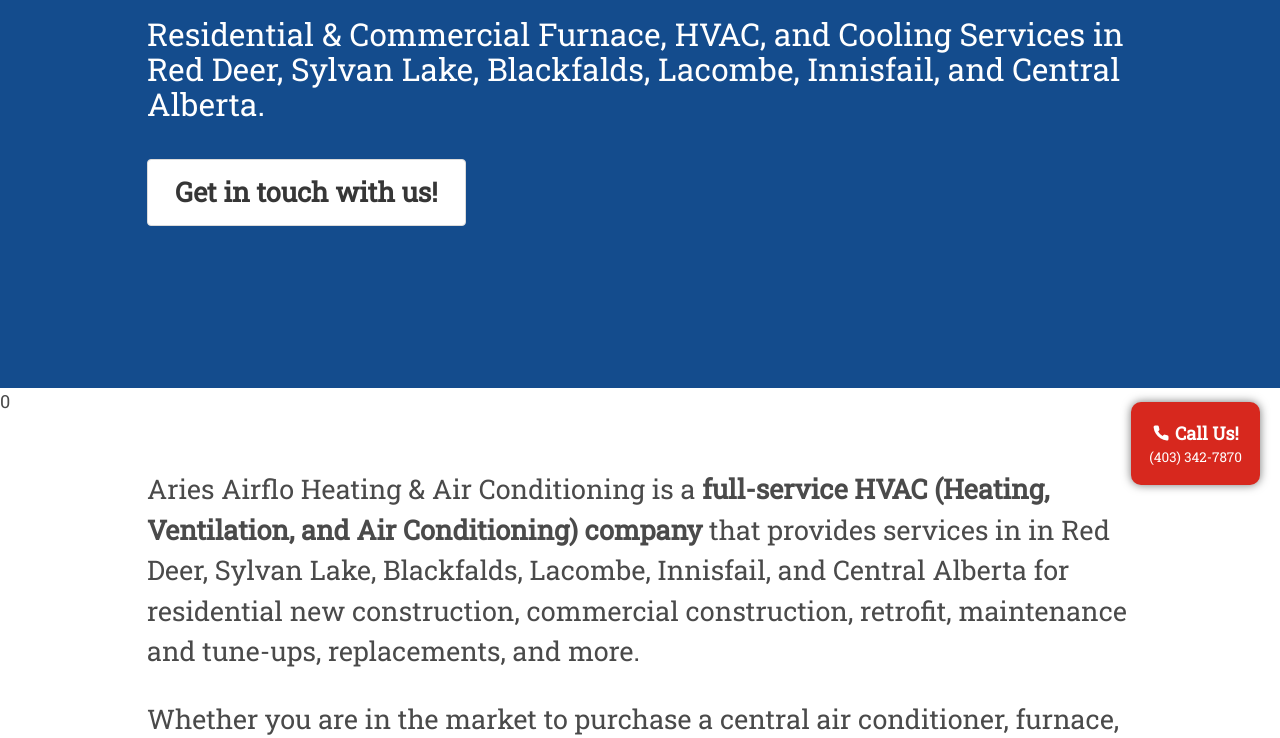
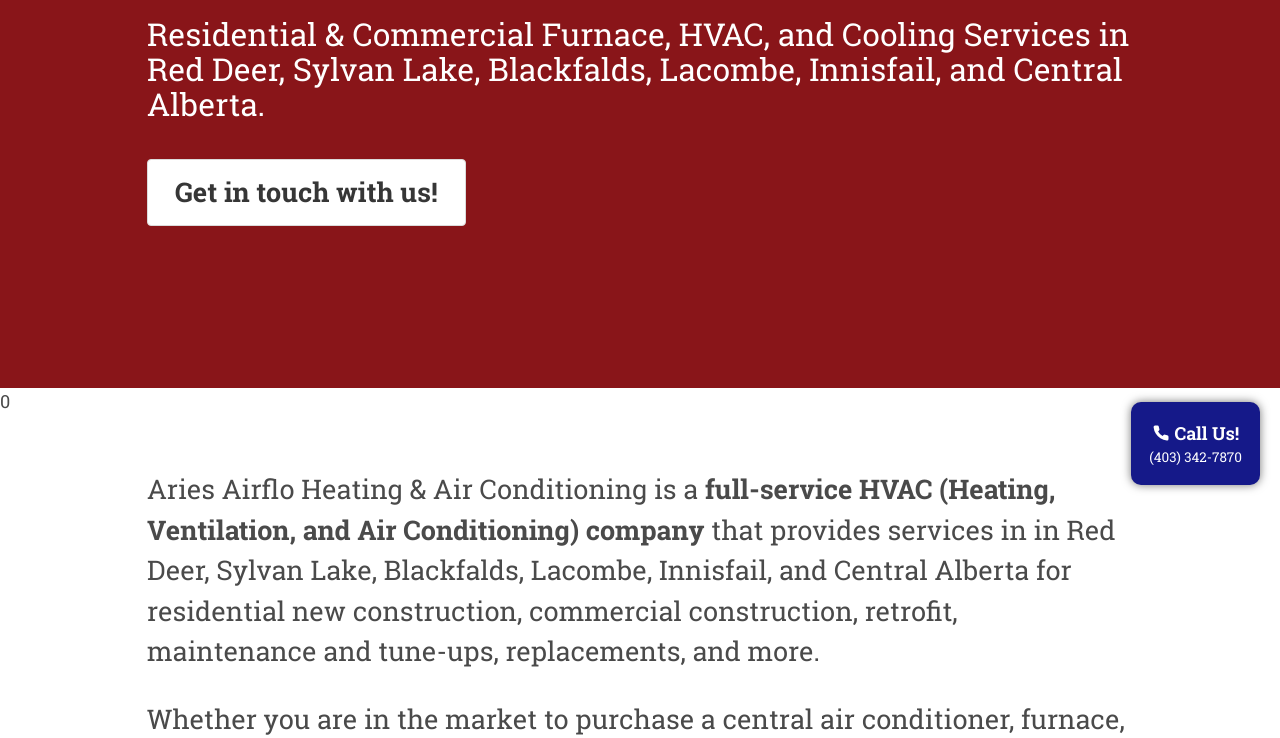
Before and after one commit to digital89/aries, a Gatsby site: page / in a window 1280 px wide. Shown: the part 295-1033 px from the top of the page. Built offline with nearby package versions, Linux system fonts and the light colour scheme; Gatsby itself is replaced by a stand-in of ours.

Commit message:
Site completion.

```diff
--- a/src/components/CallToAction.js
+++ b/src/components/CallToAction.js
@@ -23,7 +23,7 @@ export default () => (
       {`
         .cta {
           align-items: center;
-          background-color: ${styles.colors.danger};
+          background-color: ${styles.colors.info};
           border-radius: 10px;
           bottom: 20px;
           box-shadow: 0 0 10px #777;
--- a/src/components/Footer.js
+++ b/src/components/Footer.js
@@ -8,7 +8,7 @@ export default () => (
 
         <div>
           <div className="footer-image-container">
-            <img className="footer-image" src="/images/logo_new_long.png" alt="Aries Airflo Logo" />
+            <img className="footer-image" src="/images/logo.png" alt="Aries Airflo Logo" />
           </div>
         </div>
 
--- a/src/components/Layout.js
+++ b/src/components/Layout.js
@@ -34,7 +34,6 @@ class Layout extends PureComponent {
           <meta name="robots" content="index, follow" />
           <link rel="canonical" href="https://ariesairflo.com/" />
           {/* <link rel="icon" href="/images/icon.png" /> */}
-          <link href="https://fonts.googleapis.com/css?family=Roboto+Slab&display=swap" rel="stylesheet" />
         </Helmet>
 
         <Navbar />
--- a/src/components/Navbar.js
+++ b/src/components/Navbar.js
@@ -15,13 +15,13 @@ export default () => {
         <div className="navbar-brand">
 
           <Link className="navbar-item" to="/">
-            <img src="/images/logo_new_long.png" alt="Aires Airflo Logo" />
+            <img src="/images/logo.png" alt="Aires Airflo Logo" />
           </Link>
 
 
           <div className="navbar-brand-container is-hidden-desktop">
             <Link to="/contact">
-              <button className="button is-danger is-small is-outlined" type="button">
+              <button className="button is-info is-small is-outlined" type="button">
                 <strong>Contact Us</strong>
               </button>
             </Link>
@@ -107,7 +107,7 @@ export default () => {
           <div className="navbar-end is-hidden-touch">
             <div className="navbar-item">
               <Link to="/contact">
-                <button className="button is-danger" type="button">
+                <button className="button is-info" type="button">
                   <strong>Contact Us</strong>
                 </button>
               </Link>
--- a/src/pages/index.js
+++ b/src/pages/index.js
@@ -16,6 +16,7 @@ import {
 } from '../../cms/pages/home'
 import Layout from '../components/Layout'
 import styles from '../styles'
+import { useSmallImage } from '../utilities'
 
 export default () => {
   return (
@@ -104,7 +105,7 @@ export default () => {
                   style={{ display: 'flex', alignItems: 'center' }}
                 >
                   <a href={brandItemLink} target="_blank" rel="noopener noreferrer">
-                    <img src={brandItemImageSrc} alt={brandItemName} />
+                    <img src={useSmallImage(brandItemImageSrc)} alt={brandItemName} />
                   </a>
                 </div>
               ))}
--- a/src/pages/services.js
+++ b/src/pages/services.js
@@ -9,6 +9,7 @@ import {
 import Layout from '../components/Layout'
 import Title from '../components/Title'
 import styles from '../styles'
+import { useSmallImage } from '../utilities'
 
 export default () => {
   return (
@@ -54,7 +55,7 @@ export default () => {
                         )}
                         key={serviceItemImageTitle}
                       >
-                        <img src={serviceItemImageSrc} alt={serviceItemImageTitle} />
+                        <img src={useSmallImage(serviceItemImageSrc)} alt={serviceItemImageTitle} />
                         <div className="service-item-title"><b>{serviceItemImageTitle}</b></div>
                         <div className="service-item-subtitle">{serviceItemImageSubtitle}</div>
                       </div>
--- a/src/pages/warranty.js
+++ b/src/pages/warranty.js
@@ -34,7 +34,7 @@ export default () => {
                       <img
                         className="warranty-item-image"
                         src={warrantyItemImageSrc}
-                        alt={`${warrantyItemName} Logo`}
+                        alt={warrantyItemName}
                       />
                     </div>
                     <footer className="card-footer">
--- /dev/null
+++ b/src/styles/fonts.scss
@@ -0,0 +1,12 @@
+@font-face {
+	font-family: 'Roboto Slab';
+	font-style: normal;
+	font-weight: 400;
+	src: url('/fonts/RobotoSlab-Regular.woff') format('woff');
+}
+@font-face {
+	font-family: 'Roboto Slab';
+	font-style: normal;
+	font-weight: 700;
+  src: url('/fonts/RobotoSlab-Bold.woff') format('woff');
+}
--- a/src/styles/index.js
+++ b/src/styles/index.js
@@ -1,19 +1,19 @@
 export default {
   colors: {
     // bulma new branding
-    primary: '#144C8D',
-    link: '#144C8D',
-    info: '#144C8D',
-    success: '#4c8d14',
-    warning: '#FFA355',
-    danger: '#D7281E',
+    // primary: '#144C8D',
+    // link: '#144C8D',
+    // info: '#144C8D',
+    // success: '#4c8d14',
+    // warning: '#FFA355',
+    // danger: '#D7281E',
     // bulma old branding
-    // primary: '#891519',
-    // link: '#891519',
-    // info: '#151989',
-    // success: '#198915',
-    // warning: '#894B15',
-    // danger: '#CB1F25',
+    primary: '#891519',
+    link: '#891519',
+    info: '#151989',
+    success: '#198915',
+    warning: '#894B15',
+    danger: '#CB1F25',
     // others
     white: '#FFF',
   },
--- a/src/styles/main.scss
+++ b/src/styles/main.scss
@@ -1,3 +1,4 @@
+@import './fonts.scss';
 @import './overrides.scss';
 @import '../../node_modules/bulma/bulma.sass';
 
--- a/src/styles/overrides.scss
+++ b/src/styles/overrides.scss
@@ -8,17 +8,17 @@ $widescreen: 1050px;
 $fullhd: 1050px;
 
 // new branding
-$primary: #144C8D;
-$link: $primary;
-$info: $primary;
-$success: #4c8d14;
-$warning: #FFA355;
-$danger: #D7281E;
+// $primary: #144C8D;
+// $link: $primary;
+// $info: $primary;
+// $success: #4c8d14;
+// $warning: #FFA355;
+// $danger: #D7281E;
 
 // old branding
-// $primary: #891519;
-// $link: $primary;
-// $info: #151989;
-// $success: #198915;
-// $warning: #894B15;
-// $danger: #CB1F25;
+$primary: #891519;
+$link: $primary;
+$info: #151989;
+$success: #198915;
+$warning: #894B15;
+$danger: #CB1F25;
--- a/src/utilities.js
+++ b/src/utilities.js
@@ -8,3 +8,7 @@ export const initGoogleAnalytics = (id) => {
   ga('send', 'pageview');
   /* eslint-enable */
 }
+
+export const useSmallImage = (path) => {
+  return path.replace('/uploads/', '/uploads_small/')
+}
```
Also changed, not shown: src/pages/gallery.js (+2 -5 lines), static/fonts/RobotoSlab-Bold.woff (added), static/fonts/RobotoSlab-Regular.woff (added), static/images/logo.png (added), static/images/logo_old.png (deleted).
